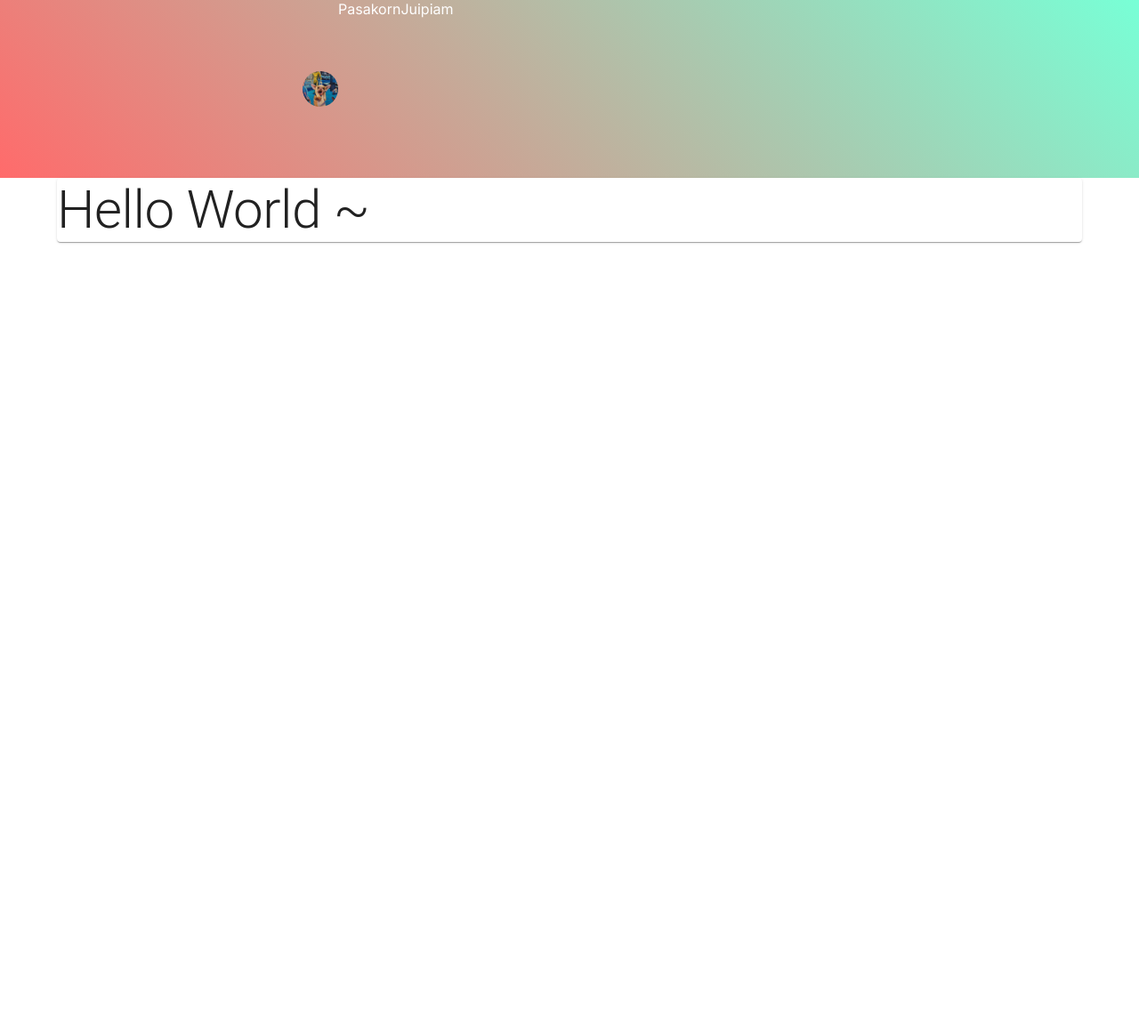
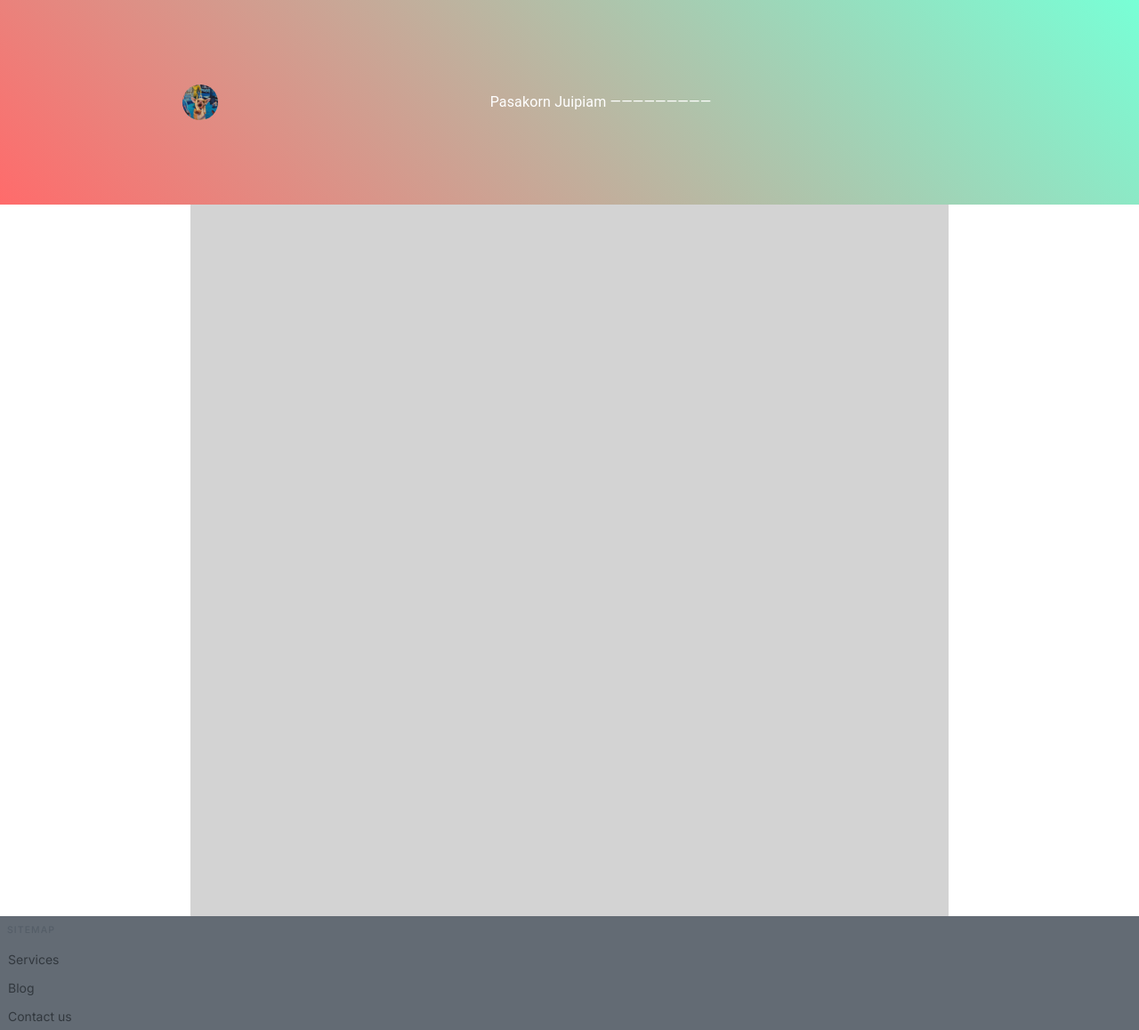
Before and after one commit to tatatatam/pp-tam, a Next.js app: page / in a window 1280 px wide. Shown: the whole page at 89% size. Before the commit the page ends 800 px from the top, so only its background shows below. Built offline with nearby package versions, Linux system fonts and the light colour scheme.

Commit message:
update website

```diff
--- a/package.json
+++ b/package.json
@@ -13,6 +13,7 @@
     "@emotion/styled": "^11.11.0",
     "@fontsource/roboto": "^5.0.8",
     "@mui/icons-material": "^5.14.3",
+    "@mui/joy": "^5.0.0-beta.2",
     "@mui/material": "^5.14.4",
     "@types/node": "20.4.8",
     "@types/react": "18.2.18",
--- /dev/null
+++ b/src/app/containers/footer/index.tsx
@@ -0,0 +1,44 @@
+import { useState } from "react";
+import { ColorPaletteProp } from "@mui/joy/styles";
+import AspectRatio from "@mui/joy/AspectRatio";
+import Box from "@mui/joy/Box";
+import IconButton from "@mui/joy/IconButton";
+import Card from "@mui/joy/Card";
+import CardContent from "@mui/joy/CardContent";
+import Chip from "@mui/joy/Chip";
+import Divider from "@mui/joy/Divider";
+import Input from "@mui/joy/Input";
+import List from "@mui/joy/List";
+import ListSubheader from "@mui/joy/ListSubheader";
+import ListItem from "@mui/joy/ListItem";
+import ListItemDecorator from "@mui/joy/ListItemDecorator";
+import ListItemButton from "@mui/joy/ListItemButton";
+import Typography from "@mui/joy/Typography";
+import Sheet from "@mui/joy/Sheet";
+export default function Footer() {
+  return (
+    <Sheet variant="solid">
+      <List
+        size="sm"
+        orientation="horizontal"
+        wrap
+        sx={{ flexGrow: 0, "--ListItem-radius": "8px" }}
+      >
+        <ListItem nested sx={{ width: { xs: "50%", md: 140 } }}>
+          <ListSubheader>Sitemap</ListSubheader>
+          <List>
+            <ListItem>
+              <ListItemButton>Services</ListItemButton>
+            </ListItem>
+            <ListItem>
+              <ListItemButton>Blog</ListItemButton>
+            </ListItem>
+            <ListItem>
+              <ListItemButton>Contact us</ListItemButton>
+            </ListItem>
+          </List>
+        </ListItem>
+      </List>
+    </Sheet>
+  );
+}
--- a/src/app/containers/top-banner.css
+++ b/src/app/containers/top-banner.css
@@ -1,5 +1,5 @@
 .container {
-  height: 200px;
+  height: 230px;
   width: 100%;
   background: linear-gradient(45deg, #ff6b6b, #78ffd6); /* Example gradient colors */
   color: #ffffff; /* Banner text color */
@@ -21,8 +21,11 @@
 
 .profile-set {
   display: flex;
-  max-width: 600px;
+
   margin: auto;
+  display: flex;
+  align-items: center;
+  justify-content: center;
 }
 
 .profile-name {
--- a/src/app/containers/top-banner.tsx
+++ b/src/app/containers/top-banner.tsx
@@ -1,20 +1,25 @@
 import "./top-banner.css";
-import { Avatar } from "@mui/material";
+import { Avatar, Box, Typography, useMediaQuery } from "@mui/material";
 
-const TopBanner = () => (
-  <>
-    <div className="container">
-      <div className="profile-set">
-        <div className="avatar-container">
-          <Avatar className="avatar-profile" alt="Remy Sharp" src="/dog.jpg" />
-        </div>
-        <div className="profile-name">
-          <span>Pasakorn</span>
-          <span>Juipiam</span>
-        </div>
-      </div>
-    </div>
-  </>
-);
+const TopBanner = () => {
+  return (
+    <>
+      <Box className="container">
+        <Box maxWidth="md" className="profile-set">
+          <Box padding={"15px"} className="avatar-container">
+            <Avatar
+              className="avatar-profile"
+              alt="Remy Sharp"
+              src="/dog.jpg"
+            />
+          </Box>
+          <Box className="profile-name" textAlign={"center"} padding={"20px"}>
+            <Typography>Pasakorn Juipiam —————————</Typography>
+          </Box>
+        </Box>
+      </Box>
+    </>
+  );
+};
 
 export default TopBanner;
--- a/src/app/layout.tsx
+++ b/src/app/layout.tsx
@@ -1,6 +1,7 @@
 import "./globals.css";
 import type { Metadata } from "next";
 import { Inter } from "next/font/google";
+import Footer from "./containers/footer";
 
 const inter = Inter({ subsets: ["latin"] });
 
@@ -19,6 +20,7 @@ export default function RootLayout({
       <body className={inter.className} style={{ margin: "0px" }}>
         {children}
       </body>
+      <Footer />
     </html>
   );
 }
--- a/src/app/page.tsx
+++ b/src/app/page.tsx
@@ -9,12 +9,8 @@ export default function Home() {
   return (
     <main>
       <TopBanner></TopBanner>
-      <Container>
-        <Box>
-          <Card>
-            <Typography variant="h2">Hello World ~</Typography>
-          </Card>
-        </Box>
+      <Container maxWidth="md">
+        <Box sx={{ bgcolor: "#d3d3d3", height: "100vh" }} />
       </Container>
     </main>
   );
```
Also changed, not shown: 1 other file (tests, documents, lock files or other folders).
